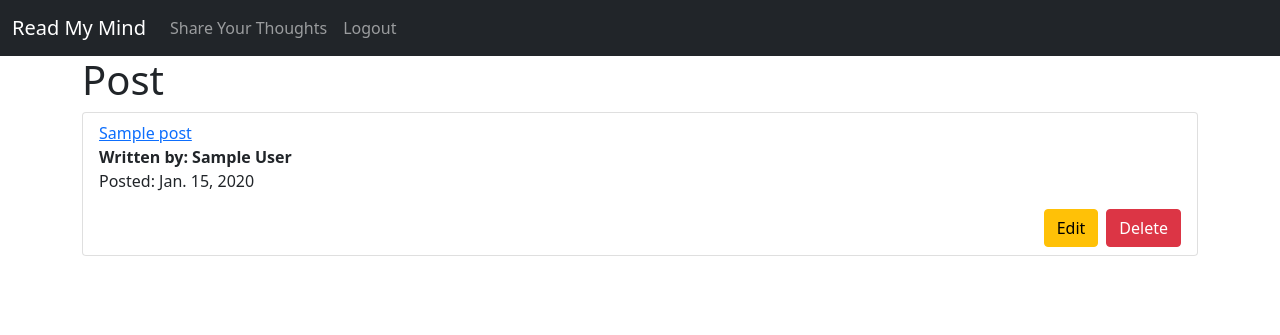
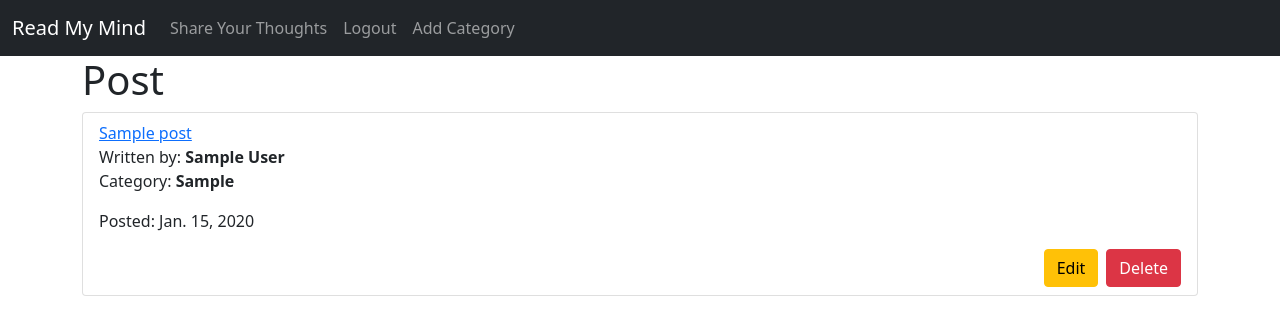
Before and after one commit to Code-Institute-Submissions/Odimac84-Project-4, a Django app: page / in a window 1280 px wide. Shown: the top 335 px of the page. Run offline with Django 3.2, Linux system fonts and the light colour scheme; a user stored in the database is signed in; tables that the repository leaves empty hold one stand-in row (values such as "Sample post").

Commit message:
add category functions to site

```diff
--- a/blog/forms.py
+++ b/blog/forms.py
@@ -1,25 +1,35 @@
 from django import forms
-from .models import Post
+from .models import Post, Category
+
+choices = Category.objects.all().values_list('category_name', 'category_name')
+
+category_list = []
+
+for item in choices:
+    category_list.append(item)
+
 
 class PostEntry(forms.ModelForm):
     class Meta:
         model = Post
-        fields = ('title', 'title_tag', 'author', 'body')
+        fields = ('title', 'title_tag', 'author', 'category', 'body')
 
         widgets = {
             'title': forms.TextInput(attrs={'class': 'form-control'}),
             'title_tag': forms.TextInput(attrs={'class': 'form-control'}),
             'author': forms.Select(attrs={'class': 'form-control'}),
+            'category': forms.Select(choices=category_list, attrs={ 'class': 'form-control'}),
             'body': forms.Textarea(attrs={'class': 'form-control'}),
         }
 
 class EditEntry(forms.ModelForm):
     class Meta:
         model = Post
-        fields = ('title', 'title_tag', 'body')
+        fields = ('title', 'title_tag', 'category', 'body',)
 
         widgets = {
             'title': forms.TextInput(attrs={'class': 'form-control'}),
             'title_tag': forms.TextInput(attrs={'class': 'form-control'}),
+            'category': forms.Select(attrs={'class': 'form-control'}),
             'body': forms.Textarea(attrs={'class': 'form-control'}),
         }
--- a/blog/models.py
+++ b/blog/models.py
@@ -3,6 +3,17 @@ from django.contrib.auth.models import User
 from django.urls import reverse
 from datetime import datetime, date
 
+
+
+class Category(models.Model):
+    category_name = models.CharField(max_length=50)
+
+
+    def __str__(self):
+        return self.category_name
+
+    def get_absolute_url(self):
+        return reverse('home')
 
 class Post(models.Model):
     title = models.CharField(max_length=150)
@@ -10,7 +21,7 @@ class Post(models.Model):
     author = models.ForeignKey(User, on_delete=models.CASCADE)
     body = models.TextField()
     created_date = models.DateField(auto_now_add=True)
-
+    category = models.CharField(max_length=50, default='None')
 
 
     def __str__(self):
--- a/blog/urls.py
+++ b/blog/urls.py
@@ -1,11 +1,13 @@
 from django.urls import path
-from.views import HomeView, PostView, Add_BlogEntry, Edit_BlogEntry, Delete_Entry
+from.views import HomeView, PostView, Add_BlogEntry, Edit_BlogEntry, Delete_Entry, Add_Category, View_By_Category
 
 
 urlpatterns = [
     path('', HomeView.as_view(), name="home"),
     path('article/<int:pk>', PostView.as_view(), name='blogpost'),
     path('add-blogentry/', Add_BlogEntry.as_view(), name='add-blogentry'),
+    path('add-category/', Add_Category.as_view(), name='add-category'),
     path('article/edit/<int:pk>', Edit_BlogEntry.as_view(), name='edit-blogentry'),
     path('article/<int:pk>/delete', Delete_Entry.as_view(), name='delete-entry'),
+    path('category/<str:cats>/', View_By_Category, name='category'),
 ]
--- a/blog/views.py
+++ b/blog/views.py
@@ -1,6 +1,6 @@
 from django.shortcuts import render
 from django.views.generic import ListView, DetailView, CreateView, UpdateView, DeleteView
-from .models import Post
+from .models import Post, Category
 from .forms import PostEntry, EditEntry
 from django.urls import reverse_lazy
 
@@ -21,12 +21,25 @@ class Add_BlogEntry(CreateView):
     form_class = PostEntry
     template_name = 'add-blogentry.html'
 
+
+class Add_Category(CreateView):
+    model = Category
+    template_name = 'add-category.html'
+    fields = '__all__'
+
+
 class Edit_BlogEntry(UpdateView):
     model= Post
     form_class = EditEntry
     template_name = 'edit-blogentry.html'
 
+
 class Delete_Entry(DeleteView):
     model = Post
     template_name = 'delete-entry.html'
     success_url = reverse_lazy('home')
+
+
+def View_By_Category(request, cats):
+    category_posts = Post.objects.filter(category=cats)
+    return render(request, 'categories.html', {'cats': cats, 'category_posts': category_posts})
--- a/templates/base.html
+++ b/templates/base.html
@@ -30,6 +30,9 @@
                     </li>
                     <li class="nav-item">
                         <a class="nav-link" href="{% url 'account_logout' %}">Logout</a>
+                    </li>
+                    <li class="nav-item">
+                        <a class="nav-link" href="{% url 'add-category' %}">Add Category</a>
                     </li>
                     {% else %}
                     <li class="nav-item">
--- a/templates/blogpost.html
+++ b/templates/blogpost.html
@@ -14,7 +14,7 @@
 </small>
 <hr>
 
-{{post.body}}
+{{post.body | safe}}
 
 
 <hr>
--- a/templates/home.html
+++ b/templates/home.html
@@ -9,7 +9,8 @@
     <li class="list-group-item">
         <a href="{% url 'blogpost' post.pk %}"> {{ post.title }}
         </a> <br>
-        <strong>Written by: {{ post.author.first_name }} {{ post.author.last_name }} </strong>
+        Written by: <strong>{{ post.author.first_name }} {{ post.author.last_name }} </strong>
+        <p>Category: <strong>{{ post.category }}</strong></p>
          <p>Posted: {{ post.created_date}}</p>
          {% if user.is_authenticated %}
             <div class="d-grid gap-2 d-md-flex justify-content-md-end">
```
Also changed, not shown: blog/admin.py (+9 -2 lines), templates/add-category.html (added, +23 -0 lines), templates/categories.html (added, +29 -0 lines), blog/migrations/0005_post_status.py (added), blog/migrations/0006_remove_post_status.py (added), blog/migrations/0007_auto_20211023_1301.py (added).
